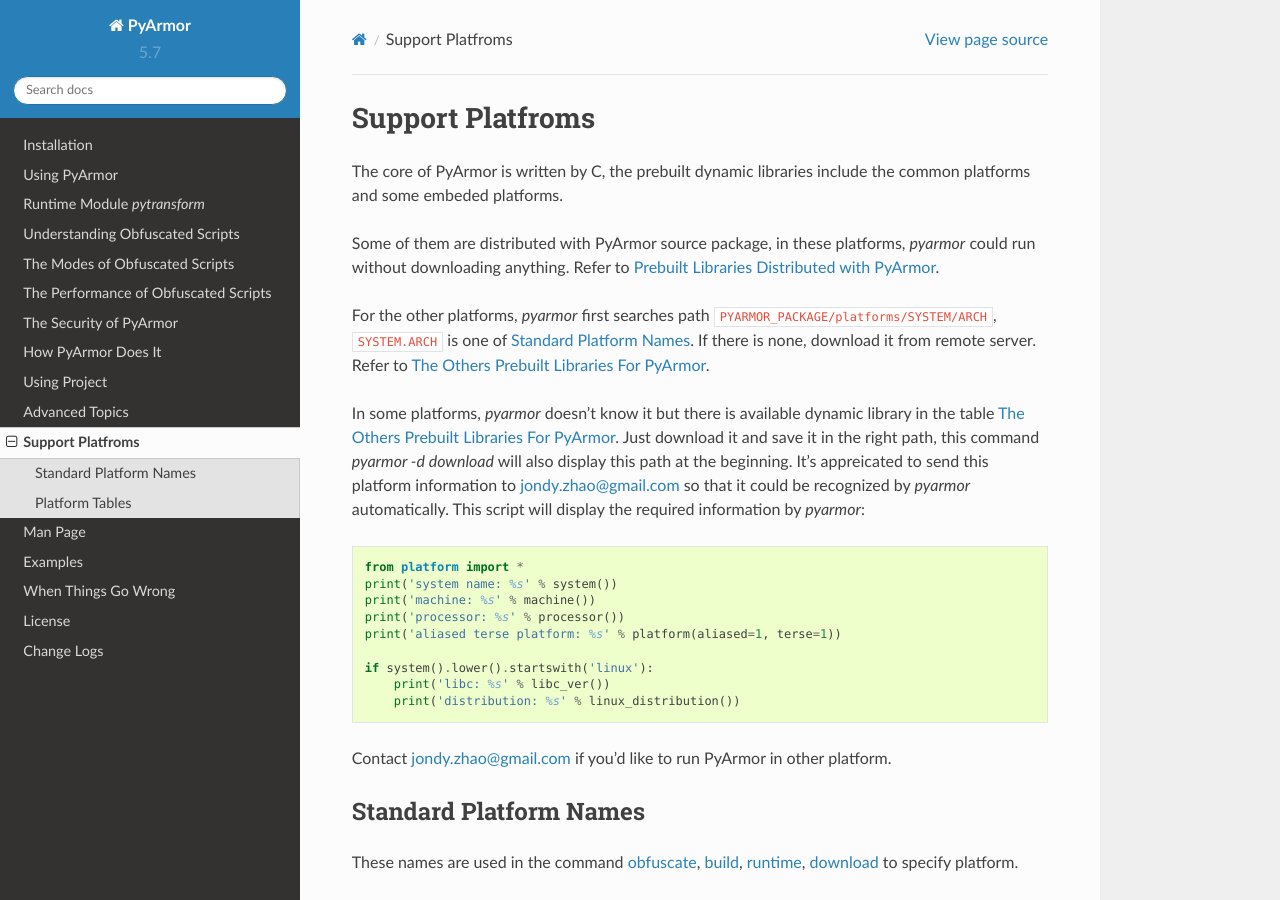
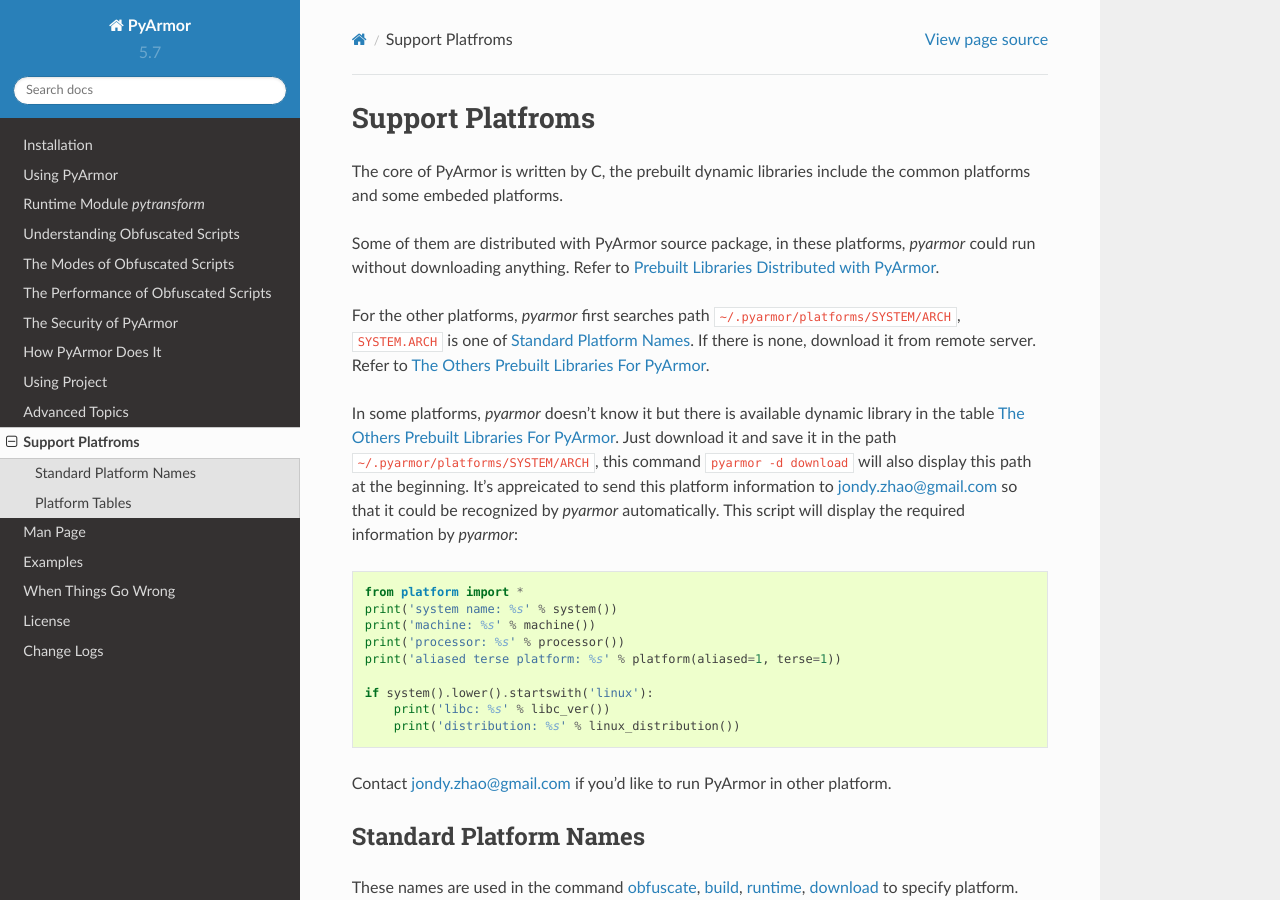
Before and after one commit to dashingsoft/pyarmor, a Sphinx documentation site: the page built from docs/platforms.rst, in a window 1280 px wide and 900 px high. Built offline with Sphinx 7.4.7 and the Read the Docs theme 2.0.0, drawn with Linux system fonts in a browser that asks for light colours.

Commit message:
Refine doc

```diff
--- a/docs/change-logs.rst
+++ b/docs/change-logs.rst
@@ -5,7 +5,8 @@
 
 5.7.5
 -----
-
+* Downloaded dynamic library files by command `command` will be saved in the
+  `~/.pyarmor/platforms` other than the installed path of pyarmor package.
 * Standardize platform names, refer to
 * Refine `platforms` folder structure according to new standard platform name
 * In command `obfuscate`, `build`, `runtime`, specify the option `--platform`
--- a/docs/platforms.rst
+++ b/docs/platforms.rst
@@ -11,18 +11,18 @@
 `Prebuilt Libraries Distributed with PyArmor`_.
 
 For the other platforms, `pyarmor` first searches path
-``PYARMOR_PACKAGE/platforms/SYSTEM/ARCH``, ``SYSTEM.ARCH`` is one of
+``~/.pyarmor/platforms/SYSTEM/ARCH``, ``SYSTEM.ARCH`` is one of
 `Standard Platform Names`_. If there is none, download it from remote
 server. Refer to `The Others Prebuilt Libraries For PyArmor`_.
 
 In some platforms, `pyarmor` doesn't know it but there is available
 dynamic library in the table `The Others Prebuilt Libraries For
-PyArmor`_. Just download it and save it in the right path, this
-command `pyarmor -d download` will also display this path at the
-beginning. It's appreicated to send this platform information to
-jondy.zhao@gmail.com so that it could be recognized by `pyarmor`
-automatically. This script will display the required information by
-`pyarmor`:
+PyArmor`_. Just download it and save it in the path
+``~/.pyarmor/platforms/SYSTEM/ARCH``, this command ``pyarmor -d
+download`` will also display this path at the beginning. It's
+appreicated to send this platform information to jondy.zhao@gmail.com
+so that it could be recognized by `pyarmor` automatically. This script
+will display the required information by `pyarmor`:
 
 .. code-block:: python
 
--- a/docs/questions.rst
+++ b/docs/questions.rst
@@ -273,8 +273,8 @@
 In some machines `pyarmor` could not recognize the platform and raise
 error. If there is available dynamic library in the table :ref:`The
 Others Prebuilt Libraries For PyArmor`. Just download it and save it
-in the right path, this command `pyarmor -d download` will also
-display this path at the beginning.
+in the path ``~/.pyarmor/platforms/SYSTEM/ARCH``, this command
+``pyarmor -d download`` will also display this path at the beginning.
 
 If there is no any available one, contact jondy.zhao@gmail.com if
 you'd like to run `pyarmor` in this platform.
```
